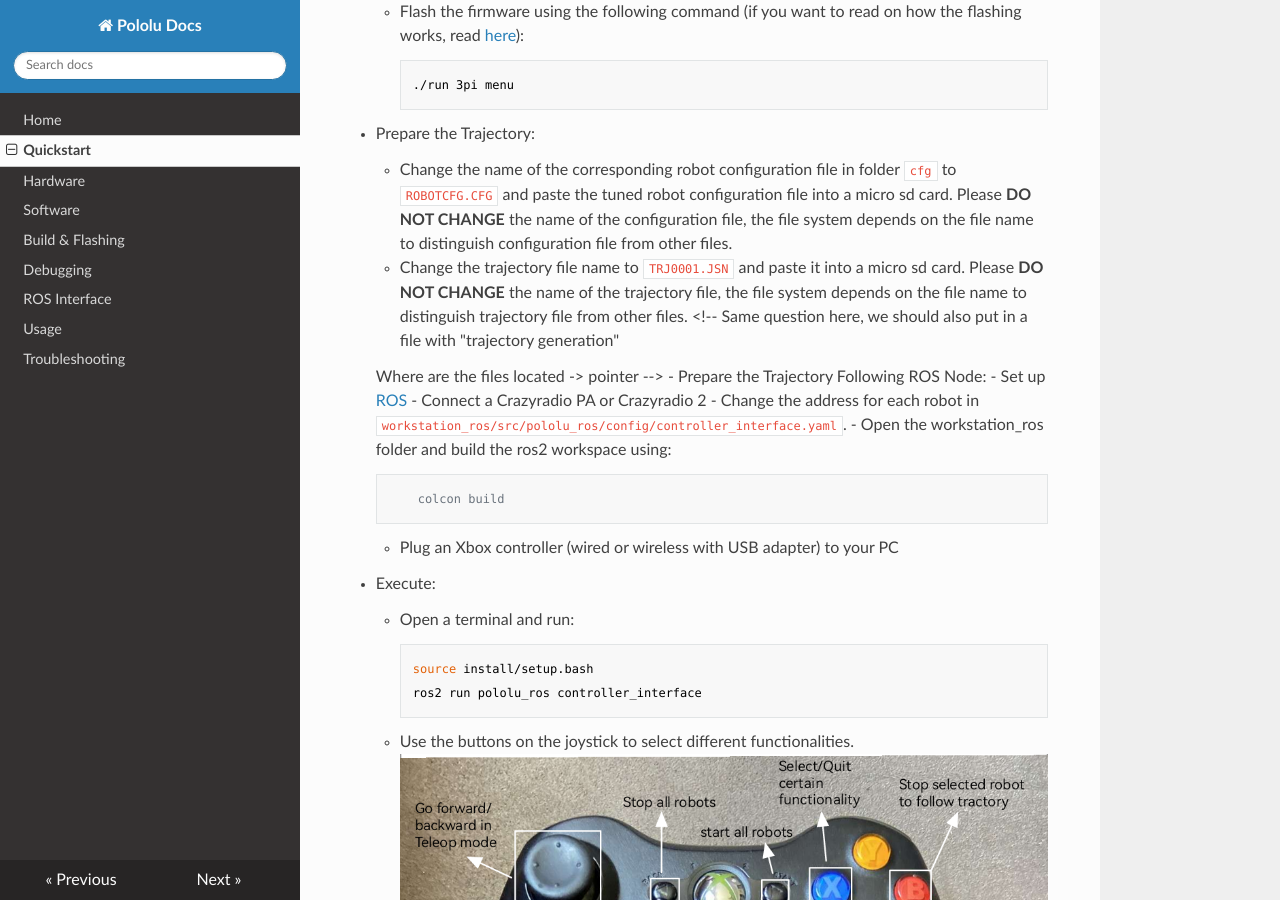
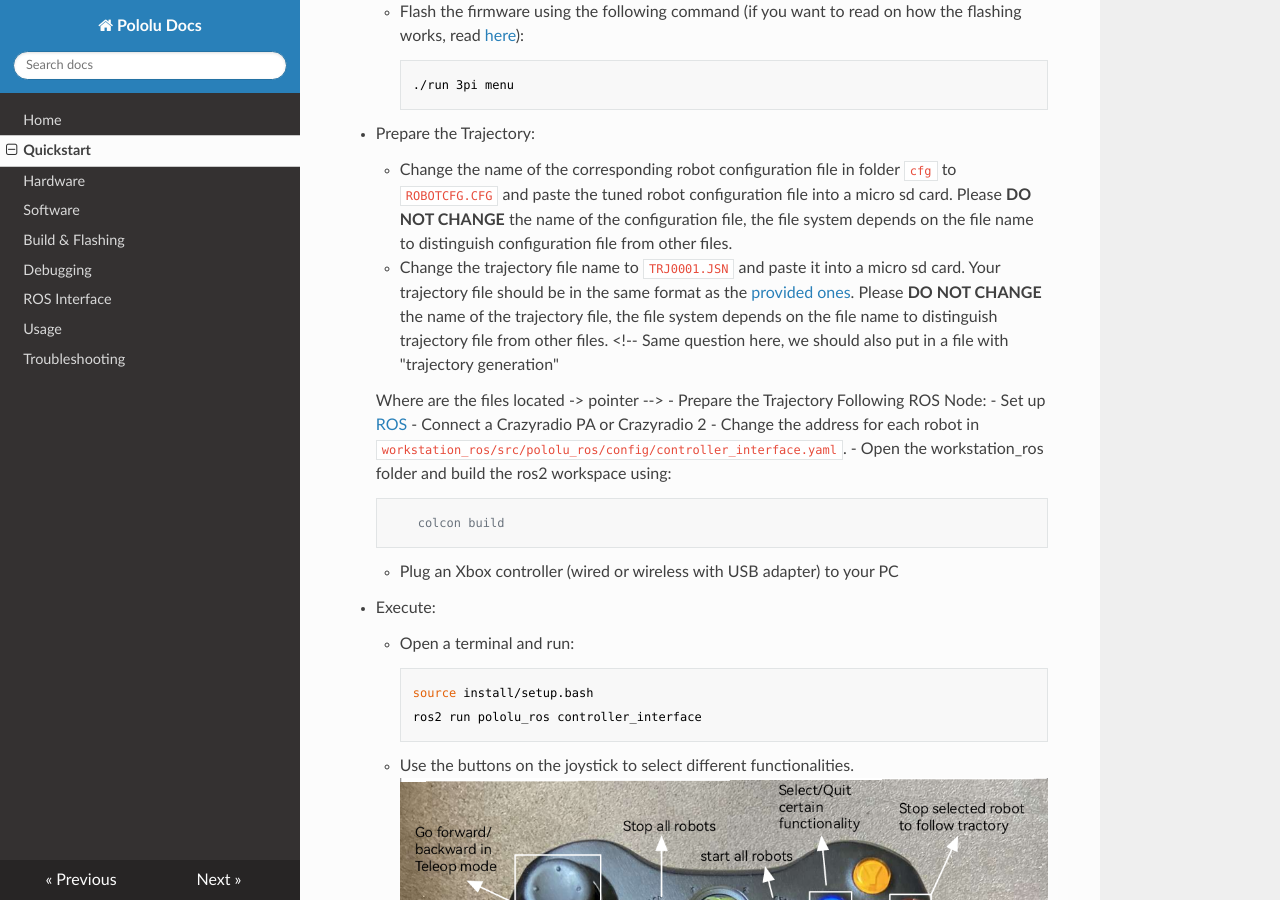
Before and after one commit to IMRCLab/pololu-rs, an MkDocs documentation site: the page built from docs/quickstart.md, in a window 1280 px wide and 900 px high, scrolled down 360 px. Built offline with MkDocs 1.6.1, drawn with Linux system fonts in a browser that asks for light colours; nearby versions of some CDN libraries.

Commit message:
add trajectory file format notice

```diff
--- a/docs/quickstart.md
+++ b/docs/quickstart.md
@@ -14,7 +14,7 @@ This page guides you through a quick first set-up of the system. It aims to prov
 - Prepare the Trajectory:
     - Change the name of the corresponding robot configuration file in folder `cfg` to `ROBOTCFG.CFG` and paste the tuned robot configuration file into a micro sd card. Please **DO NOT CHANGE** the name of the configuration file, the file system depends on the file name to distinguish configuration file from other files.
     <!-- Where does the file come from, is it just in the workspace???-->
-    - Change the trajectory file name to `TRJ0001.JSN` and paste it into a micro sd card. Please **DO NOT CHANGE** the name of the trajectory file, the file system depends on the file name to distinguish trajectory file from other files.
+    - Change the trajectory file name to `TRJ0001.JSN` and paste it into a micro sd card. Your trajectory file should be in the same format as the [provided ones](https://github.com/IMRCLab/pololu3pi2040-rs/tree/main/TRAJs). Please **DO NOT CHANGE** the name of the trajectory file, the file system depends on the file name to distinguish trajectory file from other files.
     <!-- Same question here, we should also put in a file with "trajectory generation"
 
     Where are the files located -> pointer -->
```
